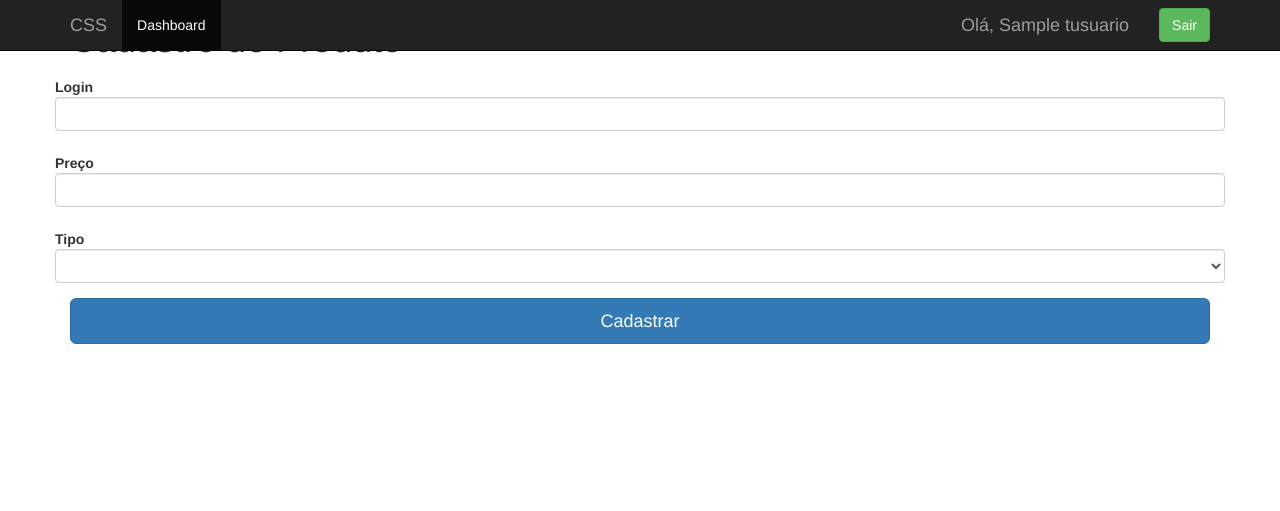
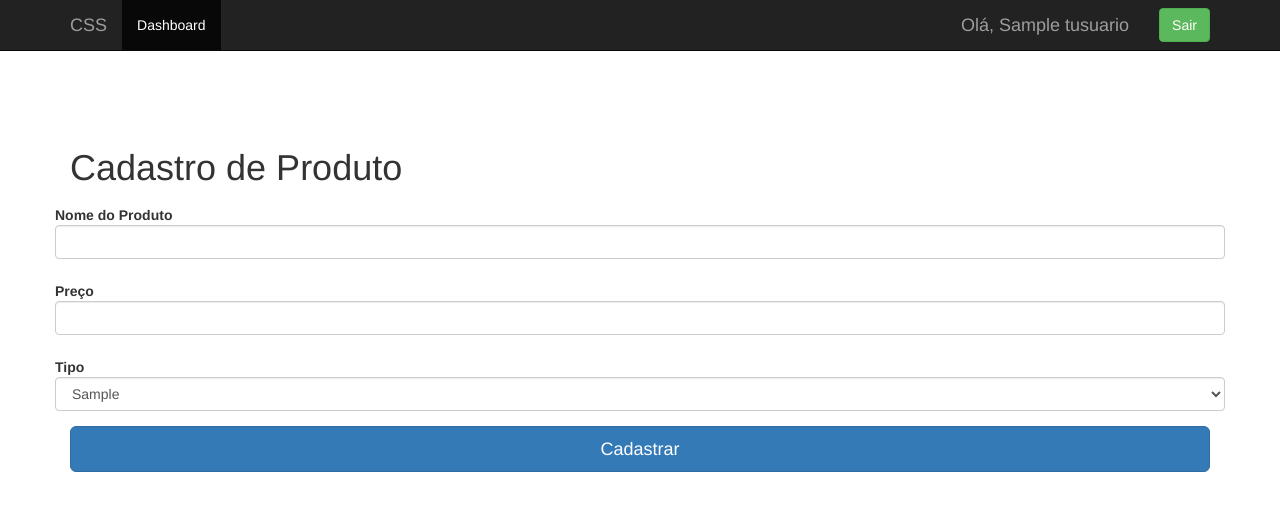
Before and after one commit to lucianoanjos02/Choco-Stock-System-CSS, a Flask app: page /produtos/cadastro in a window 1280 px wide. Shown: the top 511 px of the page. Run offline with Flask 2, Linux system fonts and the light colour scheme; a user stored in the database is signed in; tables that the repository leaves empty hold one stand-in row (values such as "Sample post"); lists and menus that the app fills with data are empty; some libraries are stand-ins or nearby versions.

Commit message:
Implementação e Conclusão da View e Controller de Cadastro de Produto

```diff
--- a/app.py
+++ b/app.py
@@ -2,9 +2,9 @@ from flask import Flask, render_template, redirect, url_for, flash, request
 from flask_login import LoginManager, login_required, login_user, logout_user, current_user
 from flask_bootstrap import Bootstrap
 from database import db_session
-from forms import LoginForm, CadastroUsuarioForm, CadastroProdutoForm
-from dao import UsuarioDAO, EstoqueDAO, EstoqueProdutoDAO, ProdutoDAO, LojaDAO
-from models import Estoque, EstoqueProduto
+from forms import LoginForm, CadastroUsuarioForm
+from dao import UsuarioDAO, EstoqueDAO, EstoqueProdutoDAO, ProdutoDAO, LojaDAO, TipoProdutoDAO
+from models import Estoque, EstoqueProduto, Produto
 import os
 import binascii
 
@@ -23,6 +23,7 @@ login_manager.login_message = "Por favor, faça o login para acessar o sistema!"
 usuario_dao = UsuarioDAO(db_session)
 loja_dao = LojaDAO(db_session)
 produto_dao = ProdutoDAO(db_session)
+tipo_produto_dao = TipoProdutoDAO(db_session)
 estoque_dao = EstoqueDAO(db_session)
 estoque_produto_dao = EstoqueProdutoDAO(db_session)
 
@@ -180,12 +181,26 @@ def cadastrar_estoque():
     return redirect(url_for('dashboard'))
 
 
-@app.route('/produtos/cadastro', methods=['GET', 'POST'])
-def cadastro_produto():
-    form = CadastroProdutoForm()
-    if form.validate_on_submit():
-        return render_template('cadastro_produto.html', form=form)
-    return render_template('cadastro_produto.html', form=form)
+@app.route('/produtos/cadastro', methods=['GET'])
+def form_cadastro_produto():
+    return render_template('cadastro_produto.html', tipos_produto=tipo_produto_dao.get_tipos_produto())
+
+
+@app.route('/cadastrar_produto', methods=['POST'])
+def cadastrar_produto():
+    info_produto = []
+    for field in request.form.values():
+        info_produto.append(field)
+    print(info_produto)
+    produto = Produto(info_produto[0],
+                      info_produto[1],
+                      tipo_produto_dao.get_id_tipo(info_produto[2])[0])
+    print(produto.nome)
+    print(produto.preco)
+    print(produto.tipo)
+    produto_dao.cadastrar_produto(produto)
+    flash("Produto cadastrado com sucesso!")
+    return redirect(url_for('dashboard'))
 
 
 #BLOCO DE INICIALIZAÇÃO DA APLICAÇÃO IMPEDE QUE
--- a/dao.py
+++ b/dao.py
@@ -74,11 +74,15 @@ class PermissaoDAO:
             @data: 09/08/2020 -
             @versao: 1.0.0
         '''
-        dados_permissoes = self.__db.query(Permissao.permissao).all()
+        dados_permissoes = self.__db.query(Permissao).all()
         permissoes = []
         for permissao in dados_permissoes:
-            permissoes.append(permissao)
+            permissoes.append(permissao.permissao)
         return permissoes
+
+    def get_id_permissao(self, permissao):
+        id_permissao = self.__db.query(Permissao.id_permissao).filter(Permissao.permissao == permissao).first()
+        return id_permissao
 
 
 class TipoProdutoDAO:
@@ -101,11 +105,15 @@ class TipoProdutoDAO:
             @data: 15/09/2020 -
             @versao: 1.0.0
         '''
-        info_tipos_produto = self.__db.query(TipoProduto.tipo).all()
+        info_tipos_produto = self.__db.query(TipoProduto).all()
         tipos_produto = []
-        for tipo in tipos_produto:
-            tipos_produto.append(tipo)
+        for tipo in info_tipos_produto:
+            tipos_produto.append(tipo.tipo)
         return tipos_produto
+
+    def get_id_tipo(self, tipo):
+        id_tipo = self.__db.query(TipoProduto.id).filter(TipoProduto.tipo == tipo).first()
+        return id_tipo
 
 
 class LojaDAO:
@@ -171,6 +179,24 @@ class ProdutoDAO:
         '''
         id_produto = self.__db.query(Produto).filter(Produto.nome == nome_produto).first()
         return id_produto.id_produto
+
+    def cadastrar_produto(self, produto):
+        '''
+            METODO QUE PERSISTE AS INFORMAÇÕES DO PRODUTO NO BANCO
+
+            @autor: Luciano Gomes Vieira dos Anjos -
+            @data: 15/09/2020 -
+            @versao: 1.0.0
+        '''
+        try:
+            self.__db.add(produto)
+            self.__db.commit()
+        except:
+            print("Erro ao cadastrar produto")
+            self.__db.rollback()
+        finally:
+            self.__db.close()
+        return 'Produto cadastrado com sucesso'
 
 
 class EstoqueDAO:
--- a/forms.py
+++ b/forms.py
@@ -36,16 +36,3 @@ class CadastroUsuarioForm(FlaskForm):
     login = StringField('Login', validators=[InputRequired(), Length(max=20)])
     senha = StringField('Senha', validators=[InputRequired(), Length(max=10)])
     permissao = SelectField('Permissão', choices=permissao_dao.get_permissoes())
-
-
-class CadastroProdutoForm(FlaskForm):
-    '''
-        CLASSE CadastroProdutoForm - MAPEIA O FORMULÁRIO DE LOGIN DA VIEW cadastro_produto.html
-
-        @autor: Luciano Gomes Vieira dos Anjos -
-        @data: 15/08/2020 -
-        @versao: 1.0.0
-    '''
-    nome = StringField('Login', validators=[InputRequired(), Length(max=50)])
-    preco = DecimalField('Preço')
-    tipo = SelectField('Tipo', choices=tipo_produto_dao.get_tipos_produto())
--- a/models.py
+++ b/models.py
@@ -164,8 +164,8 @@ class Produto(Base):
     kit = relationship('KitProduto', backref=backref('TProduto'))
 
     def __init__(self, nome_produto, preco_produto, id_tipo):
-        self.nome_produto = nome_produto
-        self.preco_produto = preco_produto
+        self.nome = nome_produto
+        self.preco = preco_produto
         self.id_tipo = id_tipo
 
 
--- /dev/null
+++ b/static/css/cadastro_produto.css
@@ -0,0 +1,3 @@
+.form-horizontal {
+    margin-top: 13%;
+}
--- /dev/null
+++ b/static/css/cadastro_usuario.css
@@ -0,0 +1,3 @@
+.form-horizontal {
+    margin-top: 13%;
+}
--- a/templates/cadastro_produto.html
+++ b/templates/cadastro_produto.html
@@ -1,5 +1,12 @@
 {% extends "bootstrap/base.html" %}
 {% import "bootstrap/wtf.html" as wtf%}
+
+{% block styles %}
+
+{{ super() }}
+
+<link rel="stylesheet"href="{{url_for('static', filename='css/cadastro_produto.css')}}">
+{% endblock %}
 
 {% block title %}
     Cadastro de Produto - CSS
@@ -45,12 +52,24 @@
     {% endif %}
     {% endwith %}
     <div class="container">
-        <form class="form-horizontal" method="POST">
+        <form class="form-horizontal" action="{{ url_for('cadastrar_produto') }}" method="POST">
             <h1>Cadastro de Produto</h1>
-            {{form.csrf_token}}
-            {{wtf.form_field(form.nome)}}
-            {{wtf.form_field(form.preco)}}
-            {{wtf.form_field(form.tipo)}}
+            <div class="form-group required">
+                <label class="control-label" for="nome">Nome do Produto</label>
+                <input class="form-control" id="nome" name="nome" required type="text">
+            </div>
+            <div class="form-group required">
+                <label class="control-label" for="preco">Preço</label>
+                <input class="form-control" id="preco" name="preco" required type="number" step=".01">
+            </div>
+            <div class="form-group">
+                <label class="control-label" for="tipo">Tipo</label>
+                <select class="form-control" id="tipo" name="tipo">
+                    {% for tipo in tipos_produto %}
+                        <option value={{ tipo }}>{{ tipo }}</option>
+                    {% endfor %}
+                </select>
+            </div>
             <button class="btn btn-lg btn-primary btn-block" type="submit">Cadastrar</button>
         </form>
     </div>
--- a/templates/cadastro_usuario.html
+++ b/templates/cadastro_usuario.html
@@ -9,7 +9,7 @@
 {% endblock %}
 
 {% block title %}
-    Dashboard - CSS
+    Cadastro de Usuário - CSS
 {% endblock %}
 
 {% block content %}
```
